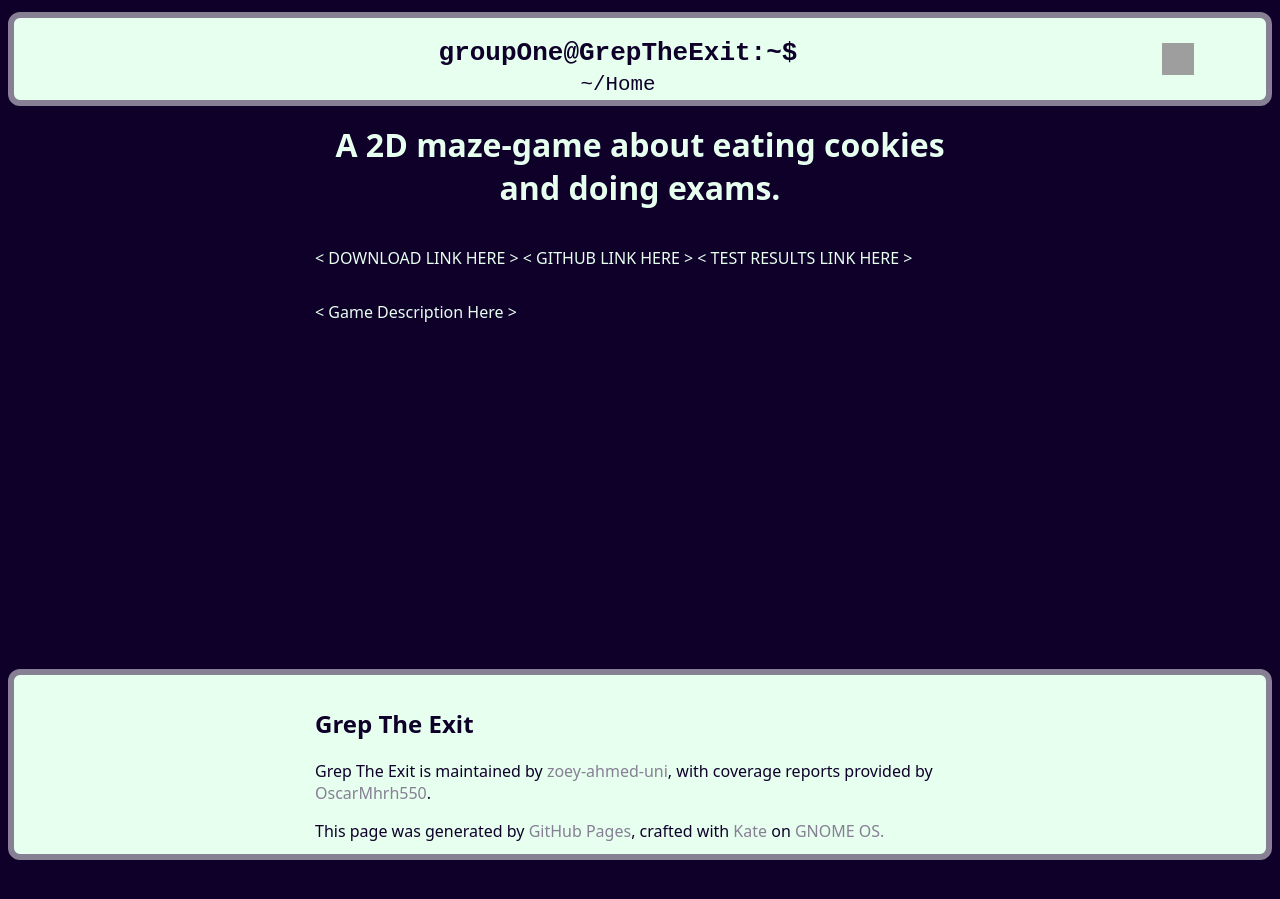
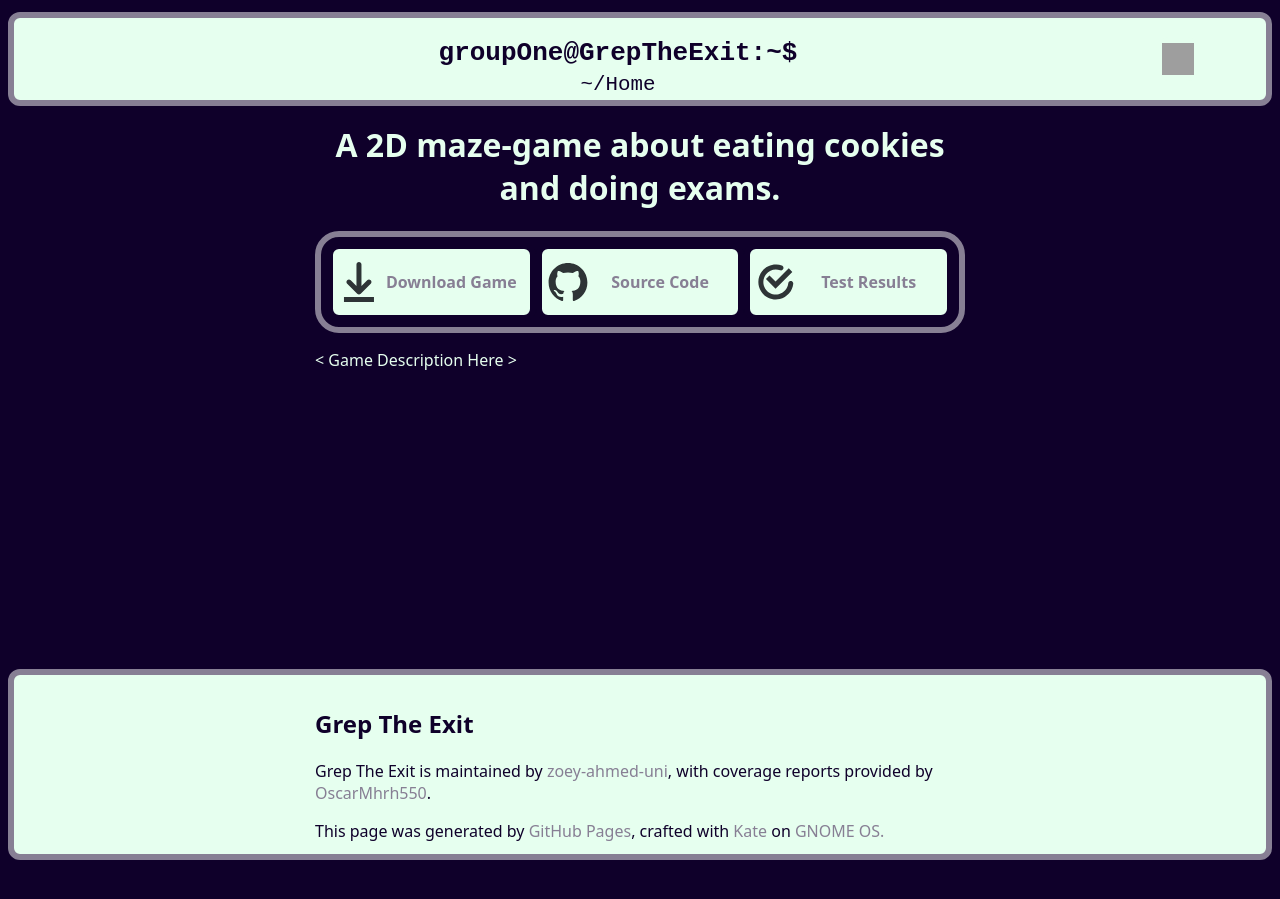
Before and after one commit to ENG1-C2G3/eng1-c2g3.github.io, a Jekyll site: the page built from index.markdown, in a window 1280 px wide. Built offline with Jekyll 4.4.1, drawn with Linux system fonts in a browser that asks for light colours; grey boxes are pictures that could not be loaded.

Commit message:
home: Add download link buttons to front page

```diff
--- /dev/null
+++ b/_includes/links.html
@@ -0,0 +1,24 @@
+<div class="button-link-group ">
+
+  <a class="button-content" href="">
+    <div>
+      <img src="/assets/icons/download.svg" alt=""/>
+      <p> Download Game </p>
+    </div>
+  </a>
+
+  <a class="button-content" href="https://github.com/alanahbell/maze-game-v2">
+    <div>
+        <img src="/assets/icons/github.svg" alt=""/>
+        <p> Source Code </p>
+    </div>
+  </a>
+
+  <a class="button-content" href="https://alanahbell.github.io/test-report-game/">
+    <div>
+      <img src="/assets/icons/test.svg" alt=""/>
+      <p> Test Results </p>
+    </div>
+  </a>
+
+</div>
--- a/_sass/_stylesheet.scss
+++ b/_sass/_stylesheet.scss
@@ -194,6 +194,54 @@ h1 {
   animation: cursor 1.5s infinite;
 }
 
+// Bar of links on the top of the page.
+.button-link-group {
+  display: flex;
+  justify-content: center;
+  border: solid;
+  border-width: calc(var(--border-radius) / 2);
+  border-color: $tritary-color;
+  border-radius: calc(var(--border-radius) * 2);
+  padding: calc(var(--padding) / 2);
+
+  & > a {
+    flex: 1 1 0px;
+  }
+}
+
+.button-content {
+  background-color: $secondary-color;
+  border: solid;
+  border-width: calc(var(--border-radius) / 2);
+  border-radius: var(--border-radius);
+  border-color: $primary-color;
+  padding: calc(var(--padding) / 2);
+
+  &:hover, &:focus {
+    background-color: $primary-color;
+    color: $secondary-color;
+    border-color: $secondary-color;
+  }
+
+  &:hover {
+    transform: translateY(5%);
+    transition-duration: var(--transition-duration);
+  }
+
+  & > div {
+    display: grid;
+    align-items: center;
+    grid-template-columns: auto auto;
+    & > img {
+      width: 40px;
+      height: 40px;
+    }
+    & > p {
+      font-weight: 700;
+    }
+  }
+}
+
 @keyframes cursor {
   0%, 100% {
     opacity: 0;
@@ -220,6 +268,7 @@ img {
 }
 
 @media screen and ($mobile) {
+
   body > header {
     padding: var(--padding) 0px;
     font-size: var(--header-font-size-mobile);
@@ -245,4 +294,12 @@ img {
   .pop-over {
     right: calc(0% + (var(--padding) * 3.5) + 16px);
   }
+
+  .button-content { & > div {
+      grid-auto-flow: rows;
+      grid-template-columns: auto;
+      grid-template-rows: auto auto;
+      justify-content: center;
+    }
+  }
 }
--- a/index.markdown
+++ b/index.markdown
@@ -8,6 +8,6 @@ title: Home
 
 # A 2D maze-game about eating cookies and doing exams.
 
-< DOWNLOAD LINK HERE > < GITHUB LINK HERE > < TEST RESULTS LINK HERE >
+{% include links.html %}
 
 < Game Description Here >
```
Also changed, not shown: _includes/icon-github.svg (deleted), assets/icons/download.svg (added), assets/icons/github.svg (added), assets/icons/test.svg (added).
